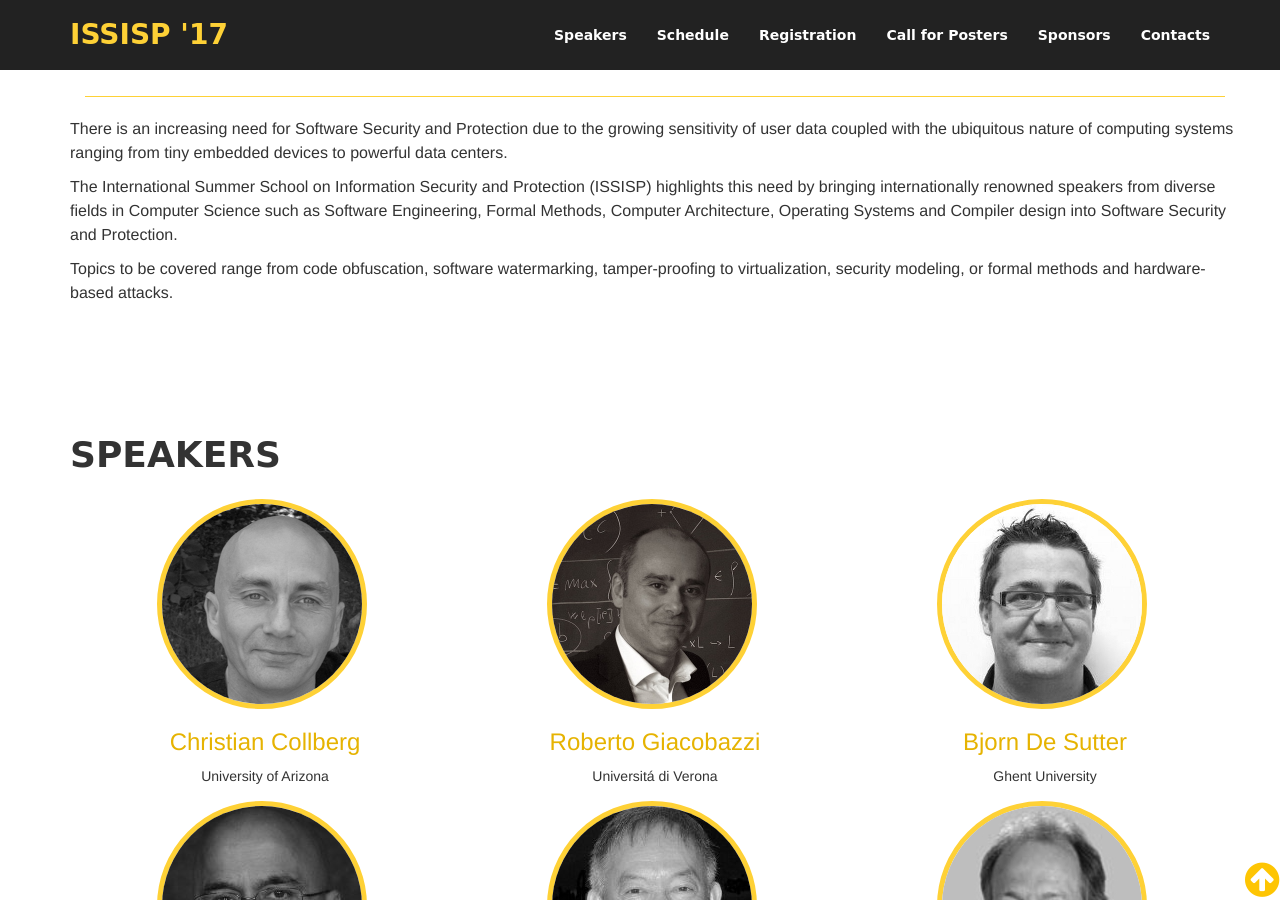
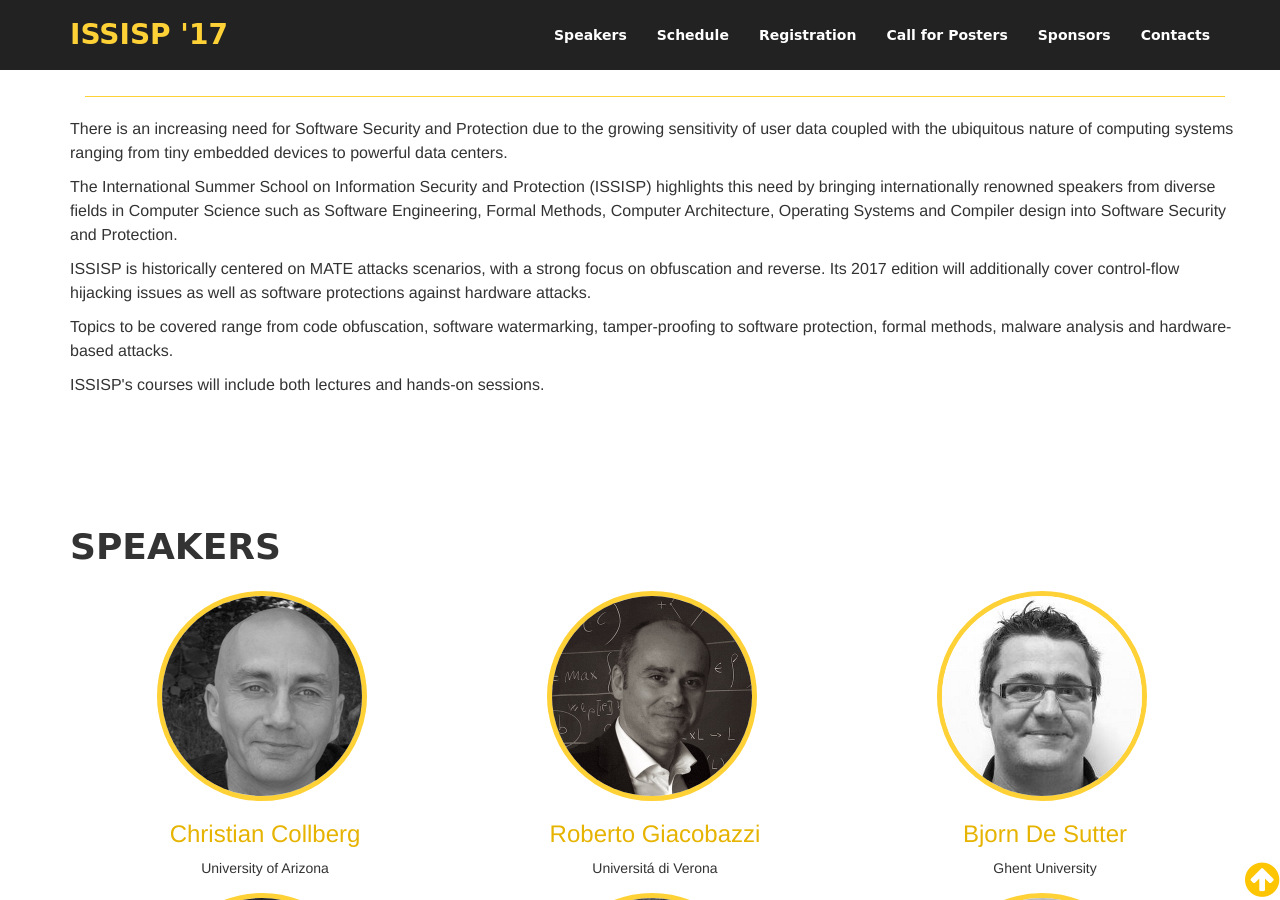
Before and after one commit to issisp2017/issisp2017.github.io, a Jekyll site: the page built from index.md, in a window 1280 px wide and 900 px high, scrolled down 1067 px. Built offline with Jekyll 4.4.1, drawn with Linux system fonts in a browser that asks for light colours.

Commit message:
[descr] More elaborate description

```diff
--- a/_includes/descr.html
+++ b/_includes/descr.html
@@ -38,10 +38,20 @@
       </p>
 
       <p>
+        ISSISP is historically centered on MATE attacks scenarios, with a
+        strong focus on obfuscation and reverse.
+        Its 2017 edition will additionally cover control-flow hijacking issues
+        as well as software protections against hardware attacks.
+      </p>
+      <p>
         Topics to be covered range from code obfuscation,
-        software watermarking, tamper-proofing to virtualization, security
-        modeling, or formal methods and hardware-based attacks.
+        software watermarking, tamper-proofing to
+        software protection, formal methods, malware analysis and hardware-based attacks.
       </p>
+      <p>
+        ISSISP's courses will include both lectures and hands-on sessions.
+      </p>
+
     </div>
   </div>
 </section>
```
